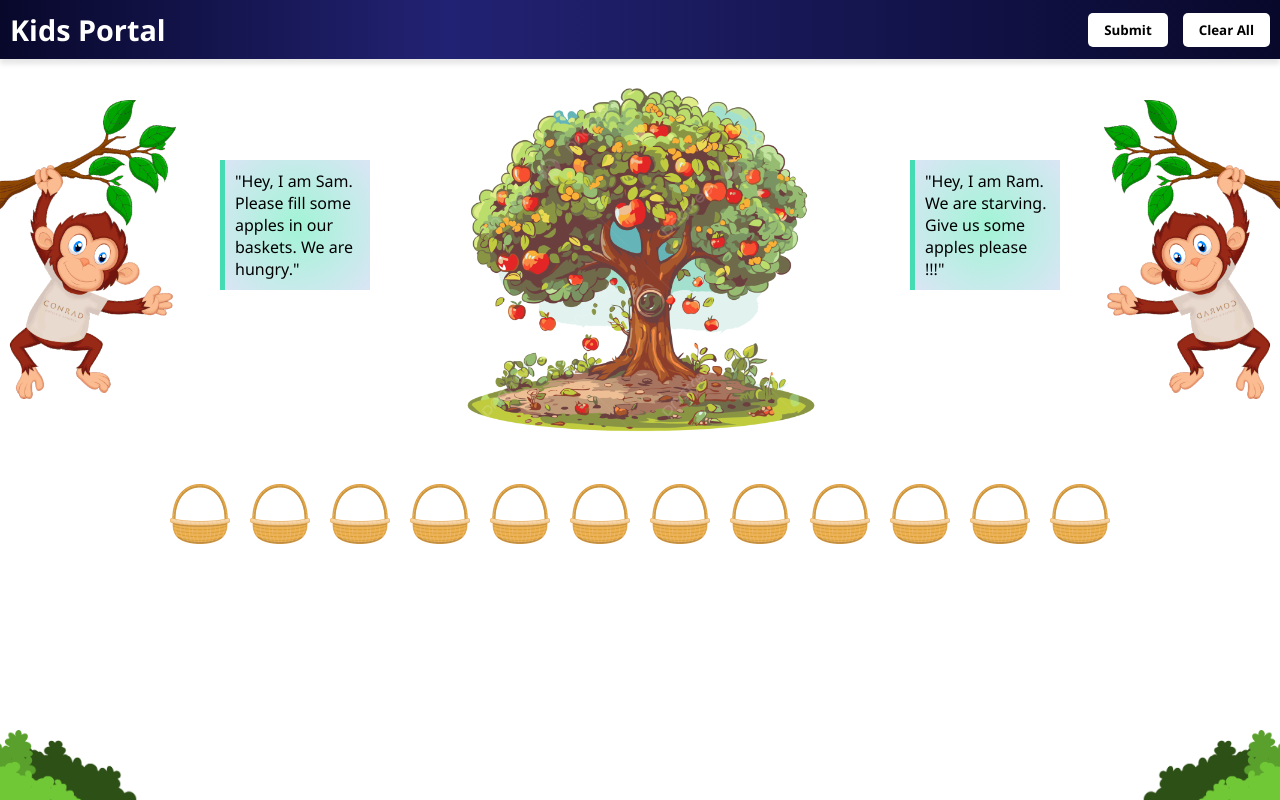
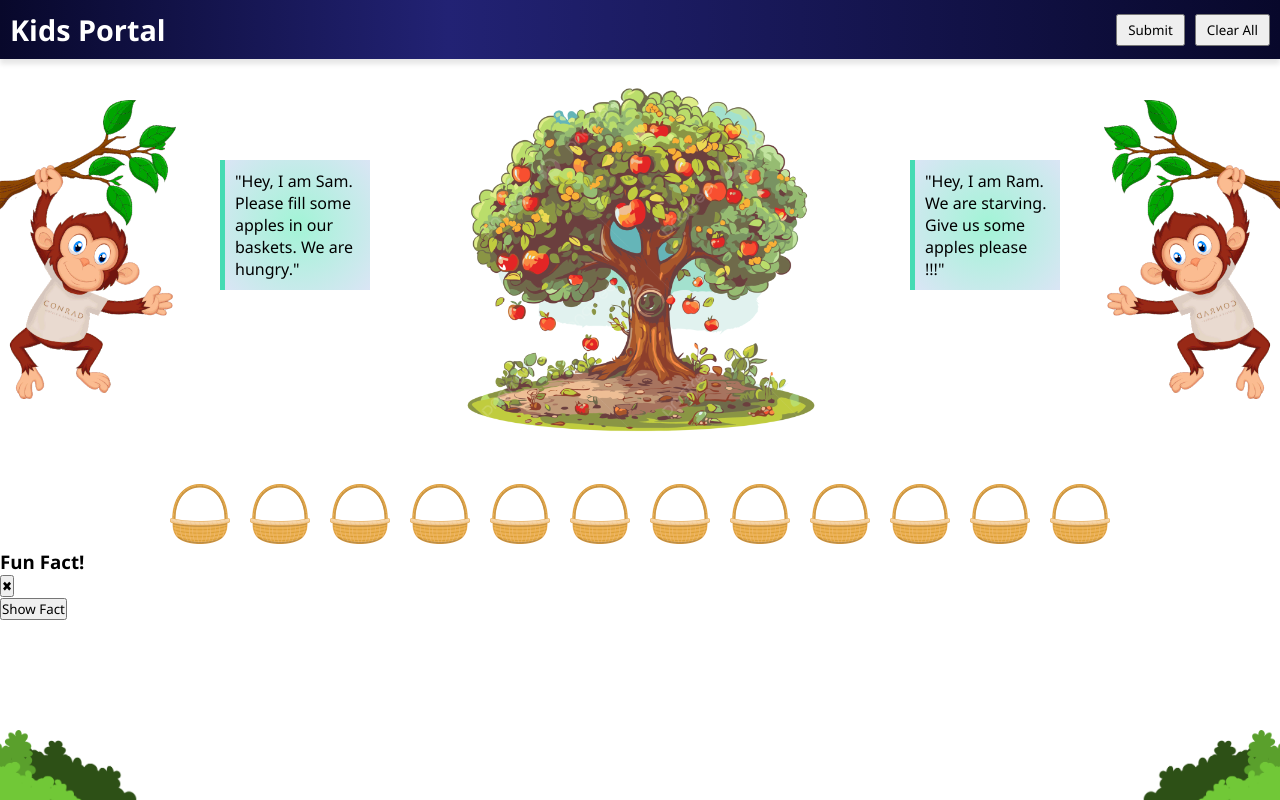
Before and after one commit to GuptasRepo/KidsPortal, an Angular app: page /play/1 in a window 1280 px wide. Built offline with nearby package versions, Linux system fonts and the light colour scheme.

Commit message:
Fact section added

```diff
--- a/src/app/play-table-game/play-table-game.component.html
+++ b/src/app/play-table-game/play-table-game.component.html
@@ -1,25 +1,16 @@
 <!-- Navbar -->
-
 <nav class="navbar">
     <div class="navbar-left">
-      <h1>Kids Portal</h1>
+        <h1>Kids Portal</h1>
     </div>
     <div class="navbar-right">
-      <button class="advanced-button" (click)="submitBaskets()">Submit</button>
-      <button class="advanced-button" (click)="clearBaskets()">Clear All</button>
-      <!-- Mobile menu button (hamburger) -->
-      <button class="mobile-menu-button" (click)="toggleMobileMenu()">
-        ☰
-      </button>
+        <!-- <h3 id="score">Score : 00</h3> -->
+        <div class="buttons">
+            <button (click)="submitBaskets()">Submit</button>
+            <button (click)="clearBaskets()">Clear All</button>
+        </div>
     </div>
-    <!-- Mobile menu (hidden by default) -->
-    <div class="mobile-menu" [class.active]="mobileMenuOpen">
-      <button class="mobile-menu-item">Advanced Concepts</button>
-      <button class="mobile-menu-item">Home</button>
-
-      <!-- Add other menu items as needed -->
-    </div>
-  </nav>
+</nav>
 
 <div class="monkey-container">
     <img id="sideImageleft" [src]="sideImagesLeft[tableNumber]">
@@ -66,3 +57,18 @@
         <p id="multiplication">{{multiplicationText}}</p>
     </div>
 </div>
+
+<!-- Fun Fact Sidebar -->
+<div class="fun-fact-sidebar" [ngClass]="{ 'hidden': !funFactVisible }">
+    <div class="fun-fact-header">
+      <h3>Fun Fact!</h3>
+      <button (click)="toggleFunFact()" class="close-fact">✖</button>
+    </div>
+    <p class="fun-fact-content">{{ currentFunFact }}</p>
+    <p class="fun-fact-link" *ngIf="funFactLink">
+        <a [routerLink]="funFactLink">Try it out</a>
+      </p>
+  </div>
+
+  <!-- Show Fact Button (when hidden) -->
+  <button class="show-fact-btn" *ngIf="!funFactVisible" (click)="toggleFunFact()">Show Fact</button>
```
